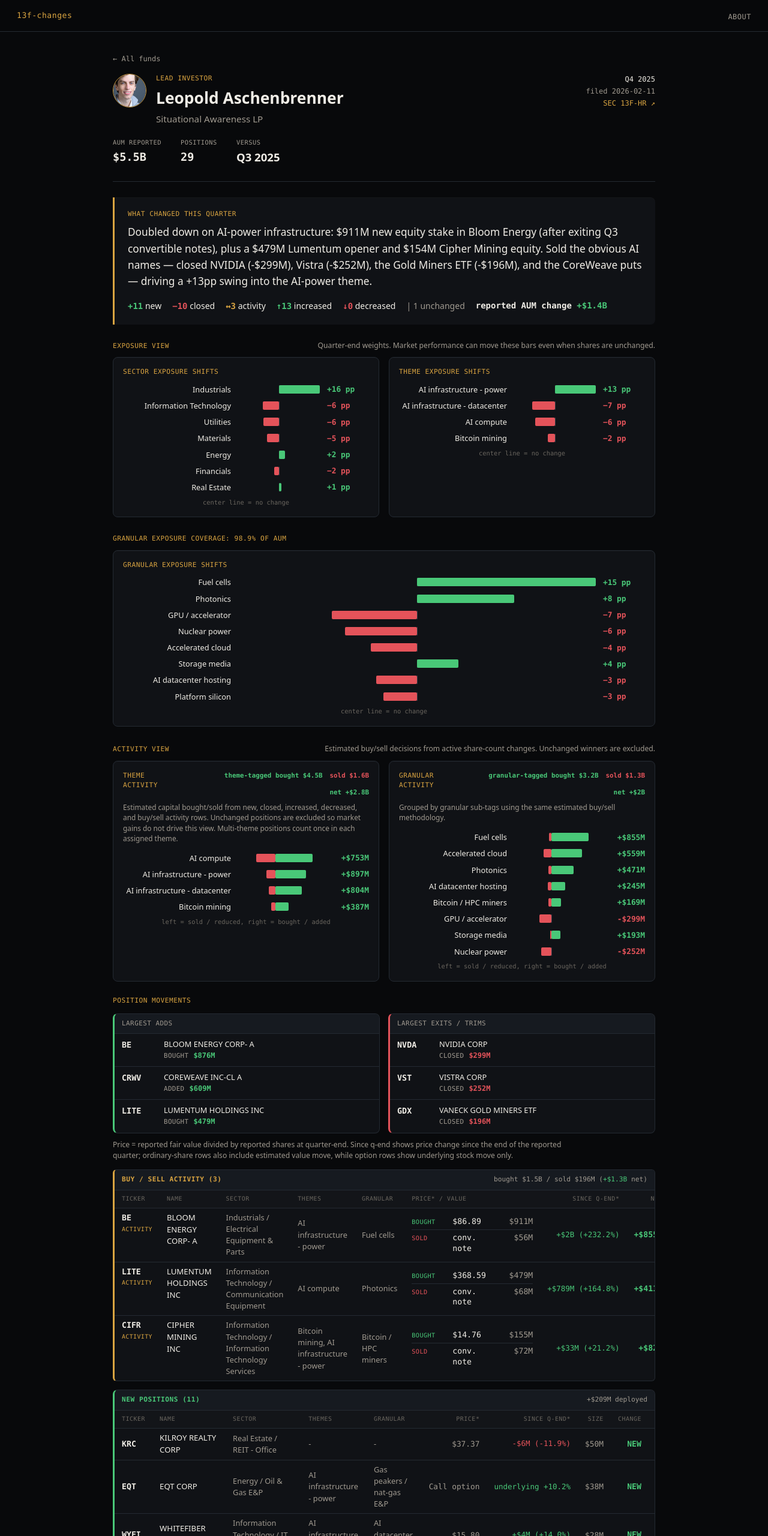
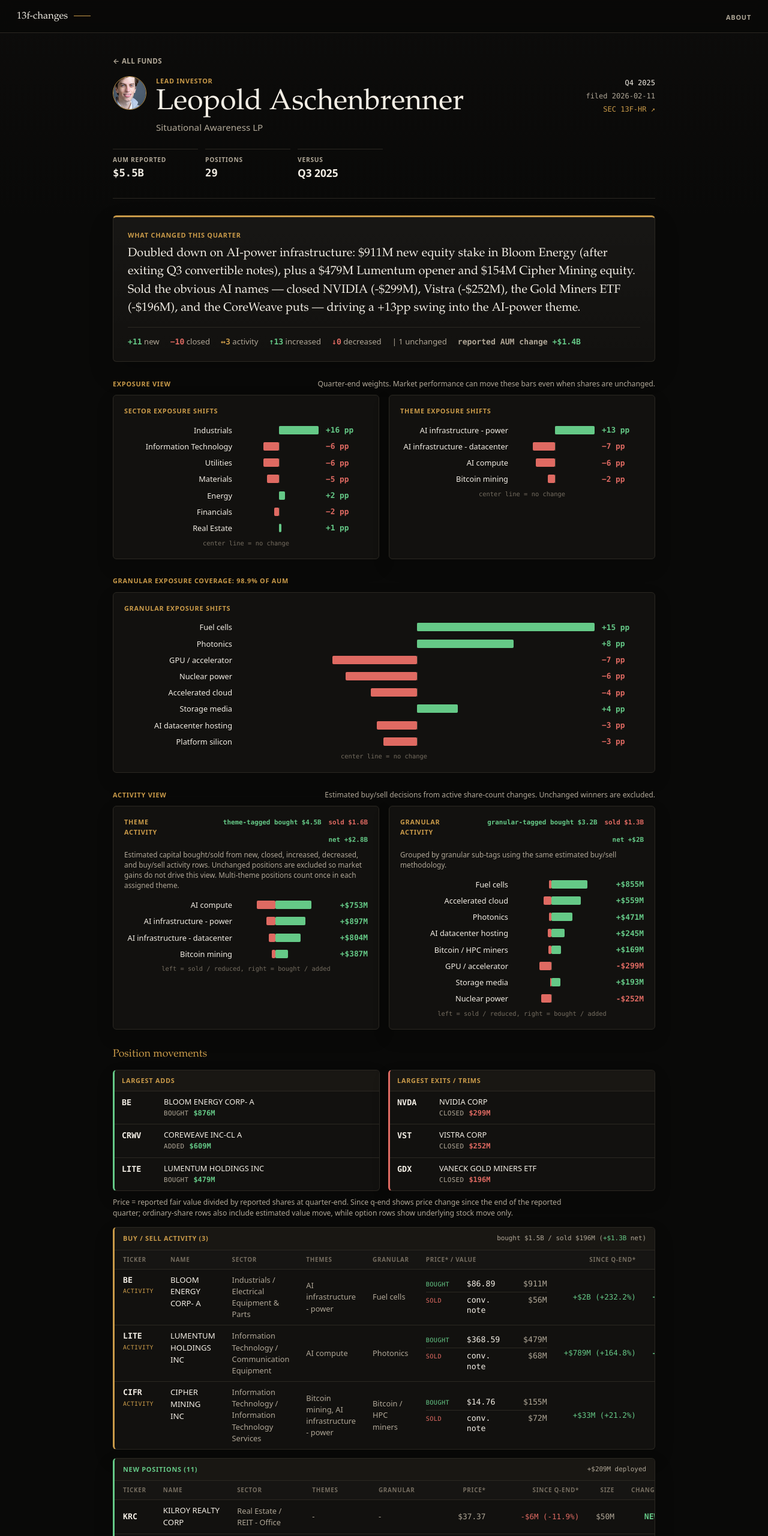
Before and after one commit to skelley-projects/13f-changes, an Astro site: page /funds/situational-awareness in a window 1280 px wide. Shown: the top 2560 px of the page at 60% size. Built offline with nearby package versions, Linux system fonts and the light colour scheme; Astro itself is replaced by a stand-in of ours.

Commit message:
style: refine editorial finance theme

```diff
--- a/public/global.css
+++ b/public/global.css
@@ -1,25 +1,28 @@
 /* === Theme tokens === */
 :root {
-  --bg: #08090b;
-  --bg-elev: #101216;
-  --bg-tinted: #161a20;
-  --border: #242a32;
-  --border-strong: #333b46;
+  --bg: #090908;
+  --bg-elev: #12110f;
+  --bg-tinted: #191713;
+  --bg-soft: #0d0c0b;
+  --border: #2b2822;
+  --border-strong: #403a2f;
 
-  --fg: #f0ede6;
-  --fg-muted: #a09a90;
-  --fg-dim: #6a665f;
+  --fg: #f3eee5;
+  --fg-muted: #b0a797;
+  --fg-dim: #756d60;
 
-  --accent: #d9a441;
-  --accent-hover: #f0bf63;
-  --accent-dark: #6f5120;
+  --accent: #c99a49;
+  --accent-hover: #e1b86d;
+  --accent-dark: #705124;
+  --accent-soft: #ead8b4;
 
-  --pos: #49c878;
-  --neg: #e4535a;
-  --buy: #49c878;
-  --sell: #e4535a;
+  --pos: #65c987;
+  --neg: #df6a62;
+  --buy: #65c987;
+  --sell: #df6a62;
 
   --font-sans: ui-sans-serif, system-ui, -apple-system, "Segoe UI", Roboto, sans-serif;
+  --font-serif: "Iowan Old Style", "Palatino Linotype", Georgia, serif;
   --font-mono: ui-monospace, "SF Mono", Consolas, "Liberation Mono", Menlo, monospace;
 }
 
@@ -28,7 +31,9 @@
 html, body { margin: 0; padding: 0; }
 
 body {
-  background: var(--bg);
+  background:
+    linear-gradient(180deg, #0d0c0b 0%, var(--bg) 360px),
+    var(--bg);
   color: var(--fg);
   font-family: var(--font-sans);
   font-variant-numeric: tabular-nums;
@@ -45,9 +50,10 @@
 
 /* Uppercase mono label, used widely */
 .label {
-  font-family: var(--font-mono);
+  font-family: var(--font-sans);
+  font-weight: 700;
   font-size: 0.7rem;
-  letter-spacing: 0.5px;
+  letter-spacing: 0.7px;
   text-transform: uppercase;
   color: var(--accent);
 }
--- a/src/components/ActivityTable.astro
+++ b/src/components/ActivityTable.astro
@@ -143,17 +143,17 @@
     margin-bottom: 14px;
     overflow: hidden;
     background: var(--bg-elev);
-    box-shadow: inset 0 1px 0 rgba(255, 255, 255, 0.02);
+    box-shadow: 0 14px 34px rgba(0, 0, 0, 0.14);
   }
   header {
-    padding: 8px 12px;
-    font-family: var(--font-mono);
-    font-size: 0.7rem;
-    font-weight: 600;
+    padding: 10px 14px;
+    font-family: var(--font-sans);
+    font-size: 0.68rem;
+    font-weight: 700;
     display: flex;
     justify-content: space-between;
     text-transform: uppercase;
-    letter-spacing: 0.5px;
+    letter-spacing: 0.75px;
     background: var(--bg-tinted);
     border-bottom: 1px solid var(--border);
   }
@@ -168,22 +168,22 @@
   table { width: 100%; border-collapse: collapse; font-size: 0.825rem; }
   th {
     text-align: left;
-    padding: 7px 12px;
-    font-family: var(--font-mono);
+    padding: 8px 14px;
+    font-family: var(--font-sans);
     font-size: 0.62rem;
-    font-weight: 500;
+    font-weight: 700;
     text-transform: uppercase;
-    letter-spacing: 0.55px;
+    letter-spacing: 0.7px;
     color: var(--fg-dim);
     border-bottom: 1px solid var(--border);
-    background: rgba(255, 255, 255, 0.012);
+    background: rgba(255, 255, 255, 0.016);
   }
   th.num { text-align: right; }
   tr { border-bottom: 1px solid var(--border); }
   tr:last-child { border-bottom: none; }
-  tr:hover { background: var(--bg-tinted); }
-  td { padding: 6px 12px; color: var(--fg); }
-  td:last-child, th:last-child { padding-right: 22px; }
+  tr:hover { background: rgba(255, 255, 255, 0.024); }
+  td { padding: 8px 14px; color: var(--fg); }
+  td:last-child, th:last-child { padding-right: 26px; }
   td.num { text-align: right; font-family: var(--font-mono); }
   td.muted { color: var(--fg-muted); font-size: 0.8rem; }
   td.ticker {
--- a/src/components/CapitalFlowBars.astro
+++ b/src/components/CapitalFlowBars.astro
@@ -58,9 +58,9 @@
   .flow-panel {
     background: var(--bg-elev);
     border: 1px solid var(--border);
-    border-radius: 8px;
-    padding: 16px;
-    box-shadow: inset 0 1px 0 rgba(255, 255, 255, 0.02);
+    border-radius: 6px;
+    padding: 18px;
+    box-shadow: 0 12px 30px rgba(0, 0, 0, 0.13);
   }
   header {
     display: flex;
@@ -70,11 +70,12 @@
     margin-bottom: 10px;
   }
   .label {
-    font-family: var(--font-mono);
-    font-size: 0.7rem;
+    font-family: var(--font-sans);
+    font-size: 0.68rem;
+    font-weight: 700;
     color: var(--accent);
     text-transform: uppercase;
-    letter-spacing: 0.5px;
+    letter-spacing: 0.75px;
   }
   .totals {
     display: flex;
--- a/src/components/ChangeHero.astro
+++ b/src/components/ChangeHero.astro
@@ -36,28 +36,31 @@
 
 <style>
   .hero {
-    background: var(--bg-elev);
-    border-left: 3px solid var(--accent);
-    padding: 20px 22px;
-    margin-bottom: 26px;
-    border-radius: 0 8px 8px 0;
-    box-shadow: inset 0 1px 0 rgba(255, 255, 255, 0.025);
+    background: linear-gradient(180deg, rgba(255, 255, 255, 0.025), rgba(255, 255, 255, 0)), var(--bg-elev);
+    border: 1px solid var(--border);
+    border-top: 3px solid var(--accent);
+    padding: 22px 24px;
+    margin-bottom: 28px;
+    border-radius: 6px;
+    box-shadow: 0 18px 42px rgba(0, 0, 0, 0.18);
   }
   .first-filing {
     background: var(--bg-elev);
-    border-left-color: var(--fg-dim);
+    border-top-color: var(--fg-dim);
   }
   .label {
-    font-family: var(--font-mono);
-    font-size: 0.7rem;
+    font-family: var(--font-sans);
+    font-size: 0.68rem;
+    font-weight: 700;
     color: var(--accent);
     text-transform: uppercase;
-    letter-spacing: 0.5px;
+    letter-spacing: 0.75px;
     margin-bottom: 8px;
   }
   .summary {
-    font-size: 1.08rem;
-    line-height: 1.58;
+    font-family: var(--font-serif);
+    font-size: 1.24rem;
+    line-height: 1.52;
     margin: 0 0 16px;
     color: var(--fg);
   }
@@ -65,9 +68,11 @@
   .counts {
     display: flex;
     gap: 10px 18px;
-    font-size: 0.875rem;
-    color: var(--fg);
+    font-size: 0.82rem;
+    color: var(--fg-muted);
     flex-wrap: wrap;
+    padding-top: 14px;
+    border-top: 1px solid var(--border);
   }
   .counts strong { font-family: var(--font-mono); }
   .up { color: var(--pos); }
--- a/src/components/FundHeader.astro
+++ b/src/components/FundHeader.astro
@@ -48,8 +48,8 @@
 <style>
   .fund-header {
     border-bottom: 1px solid var(--border);
-    padding-bottom: 26px;
-    margin-bottom: 26px;
+    padding-bottom: 28px;
+    margin-bottom: 28px;
   }
   .lead {
     display: flex;
@@ -59,19 +59,22 @@
   }
   .lead-text { flex: 1; min-width: 200px; }
   .lead-label {
-    font-family: var(--font-mono);
-    font-size: 0.7rem;
+    font-family: var(--font-sans);
+    font-size: 0.68rem;
+    font-weight: 700;
     text-transform: uppercase;
-    letter-spacing: 0.5px;
+    letter-spacing: 0.75px;
     color: var(--accent);
     margin-bottom: 4px;
   }
   .fund-header h1 {
     margin: 0 0 4px;
-    font-size: 1.65rem;
+    font-family: var(--font-serif);
+    font-size: clamp(2rem, 4vw, 3rem);
     color: var(--fg);
-    font-weight: 600;
+    font-weight: 500;
     letter-spacing: 0;
+    line-height: 1.04;
   }
   .fund-name {
     color: var(--fg-muted);
@@ -80,30 +83,37 @@
   .meta {
     display: flex;
     flex-direction: column;
-    gap: 2px;
+    gap: 4px;
     text-align: right;
     font-family: var(--font-mono);
     font-size: 0.75rem;
     color: var(--fg-muted);
+    padding-top: 2px;
   }
   .period { color: var(--fg); }
   .edgar-link { font-size: 0.75rem; }
   .stats {
     display: flex;
-    gap: 32px;
-    margin-top: 20px;
+    gap: 12px;
+    margin-top: 24px;
     flex-wrap: wrap;
   }
+  .stat {
+    min-width: 142px;
+    border-top: 1px solid var(--border);
+    padding-top: 10px;
+  }
   .stat-label {
-    font-family: var(--font-mono);
-    font-size: 0.65rem;
+    font-family: var(--font-sans);
+    font-size: 0.64rem;
+    font-weight: 700;
     text-transform: uppercase;
-    letter-spacing: 0.5px;
+    letter-spacing: 0.75px;
     color: var(--fg-muted);
     margin-bottom: 2px;
   }
   .stat-value {
-    font-size: 1.16rem;
+    font-size: 1.08rem;
     color: var(--fg);
     font-weight: 600;
   }
--- a/src/components/Layout.astro
+++ b/src/components/Layout.astro
@@ -28,30 +28,42 @@
     display: flex;
     justify-content: space-between;
     align-items: center;
-    padding: 14px 28px;
+    padding: 15px 28px;
     border-bottom: 1px solid var(--border);
-    background: rgba(8, 9, 11, 0.94);
+    background: rgba(9, 9, 8, 0.92);
     backdrop-filter: blur(10px);
+    position: sticky;
+    top: 0;
+    z-index: 10;
   }
   .wordmark {
-    font-family: var(--font-mono);
-    font-size: 0.82rem;
-    color: var(--accent);
-    letter-spacing: 0.5px;
+    font-family: var(--font-serif);
+    font-size: 1.02rem;
+    color: var(--fg);
+    letter-spacing: 0.1px;
     text-decoration: none;
+  }
+  .wordmark::after {
+    content: '';
+    display: inline-block;
+    width: 28px;
+    margin-left: 10px;
+    border-top: 1px solid var(--accent);
+    transform: translateY(-4px);
   }
   .wordmark:hover { color: var(--accent-hover); text-decoration: none; }
   .site-nav a {
-    font-family: var(--font-mono);
-    font-size: 0.75rem;
+    font-family: var(--font-sans);
+    font-size: 0.68rem;
+    font-weight: 700;
     text-transform: uppercase;
-    letter-spacing: 0.5px;
+    letter-spacing: 0.8px;
     color: var(--fg-muted);
   }
   .site-nav a:hover { color: var(--accent); text-decoration: none; }
   .container {
     margin: 0 auto;
-    padding: 36px 28px 72px;
+    padding: 38px 28px 72px;
   }
   .container-narrow { max-width: 720px; }
   .container-default { max-width: 960px; }
--- a/src/components/MovementHighlights.astro
+++ b/src/components/MovementHighlights.astro
@@ -128,21 +128,23 @@
   }
   .highlight-group {
     border: 1px solid var(--border);
-    border-radius: 8px;
+    border-radius: 6px;
     background: var(--bg-elev);
     overflow: hidden;
+    box-shadow: 0 12px 30px rgba(0, 0, 0, 0.12);
   }
   .highlight-group.add { border-left: 3px solid var(--pos); }
   .highlight-group.exit { border-left: 3px solid var(--neg); }
   .group-label {
-    padding: 8px 12px;
+    padding: 9px 12px;
     border-bottom: 1px solid var(--border);
     background: var(--bg-tinted);
-    color: var(--fg-muted);
-    font-family: var(--font-mono);
+    color: var(--accent);
+    font-family: var(--font-sans);
     font-size: 0.68rem;
+    font-weight: 700;
     text-transform: uppercase;
-    letter-spacing: 0.5px;
+    letter-spacing: 0.75px;
   }
   .item {
     display: grid;
--- a/src/components/MovementTable.astro
+++ b/src/components/MovementTable.astro
@@ -154,23 +154,23 @@
 <style>
   .movement {
     border: 1px solid var(--border);
-    border-radius: 8px;
+    border-radius: 6px;
     margin-bottom: 14px;
     overflow: hidden;
     background: var(--bg-elev);
-    box-shadow: inset 0 1px 0 rgba(255, 255, 255, 0.02);
+    box-shadow: 0 14px 34px rgba(0, 0, 0, 0.14);
   }
   .movement-pos { border-left: 3px solid var(--pos); }
   .movement-neg { border-left: 3px solid var(--neg); }
   header {
-    padding: 8px 12px;
-    font-family: var(--font-mono);
-    font-size: 0.7rem;
-    font-weight: 600;
+    padding: 10px 14px;
+    font-family: var(--font-sans);
+    font-size: 0.68rem;
+    font-weight: 700;
     display: flex;
     justify-content: space-between;
     text-transform: uppercase;
-    letter-spacing: 0.5px;
+    letter-spacing: 0.75px;
     background: var(--bg-tinted);
     border-bottom: 1px solid var(--border);
   }
@@ -186,22 +186,22 @@
   table { width: 100%; border-collapse: collapse; font-size: 0.825rem; }
   th {
     text-align: left;
-    padding: 7px 12px;
-    font-family: var(--font-mono);
+    padding: 8px 14px;
+    font-family: var(--font-sans);
     font-size: 0.62rem;
-    font-weight: 500;
+    font-weight: 700;
     text-transform: uppercase;
-    letter-spacing: 0.55px;
+    letter-spacing: 0.7px;
     color: var(--fg-dim);
     border-bottom: 1px solid var(--border);
-    background: rgba(255, 255, 255, 0.012);
+    background: rgba(255, 255, 255, 0.016);
   }
   th.num { text-align: right; }
   tr { border-bottom: 1px solid var(--border); }
   tr:last-child { border-bottom: none; }
-  tr:hover { background: var(--bg-tinted); }
-  td { padding: 6px 12px; color: var(--fg); }
-  td:last-child, th:last-child { padding-right: 22px; }
+  tr:hover { background: rgba(255, 255, 255, 0.024); }
+  td { padding: 8px 14px; color: var(--fg); }
+  td:last-child, th:last-child { padding-right: 26px; }
   td.num { text-align: right; font-family: var(--font-mono); }
   td.muted { color: var(--fg-muted); font-size: 0.8rem; }
   td.ticker { font-family: var(--font-mono); font-weight: 600; color: var(--fg); }
--- a/src/components/SectorDeltaBars.astro
+++ b/src/components/SectorDeltaBars.astro
@@ -45,17 +45,18 @@
   .delta-panel {
     background: var(--bg-elev);
     border: 1px solid var(--border);
-    border-radius: 8px;
-    padding: 16px;
-    box-shadow: inset 0 1px 0 rgba(255, 255, 255, 0.02);
+    border-radius: 6px;
+    padding: 18px;
+    box-shadow: 0 12px 30px rgba(0, 0, 0, 0.13);
   }
   .label {
-    font-family: var(--font-mono);
-    font-size: 0.7rem;
+    font-family: var(--font-sans);
+    font-size: 0.68rem;
+    font-weight: 700;
     color: var(--accent);
     text-transform: uppercase;
-    letter-spacing: 0.5px;
-    margin-bottom: 10px;
+    letter-spacing: 0.75px;
+    margin-bottom: 14px;
   }
   .bars { font-size: 0.8rem; }
   .bar-row {
--- a/src/pages/about.astro
+++ b/src/pages/about.astro
@@ -59,25 +59,32 @@
 
 <style>
   .topnav {
-    font-family: var(--font-mono);
-    font-size: 0.75rem;
+    font-family: var(--font-sans);
+    font-size: 0.72rem;
+    font-weight: 700;
+    letter-spacing: 0.45px;
+    text-transform: uppercase;
     margin-bottom: 16px;
   }
   .topnav a { color: var(--fg-muted); }
   .topnav a:hover { color: var(--accent); text-decoration: none; }
   article { line-height: 1.6; }
   h1 {
-    font-size: 1.5rem;
+    font-family: var(--font-serif);
+    font-size: clamp(2rem, 5vw, 3rem);
+    font-weight: 500;
     color: var(--fg);
     margin: 0 0 16px;
+    line-height: 1.06;
   }
   h2 {
-    font-size: 1.05rem;
+    font-size: 0.72rem;
     margin-top: 28px;
     color: var(--accent);
-    font-family: var(--font-mono);
+    font-family: var(--font-sans);
+    font-weight: 700;
     text-transform: uppercase;
-    letter-spacing: 0.5px;
+    letter-spacing: 0.75px;
   }
   p, li { color: var(--fg); }
   ul { padding-left: 20px; }
--- a/src/pages/funds/[slug].astro
+++ b/src/pages/funds/[slug].astro
@@ -139,8 +139,11 @@
 
 <style>
   .topnav {
-    font-family: var(--font-mono);
-    font-size: 0.75rem;
+    font-family: var(--font-sans);
+    font-size: 0.72rem;
+    font-weight: 700;
+    letter-spacing: 0.45px;
+    text-transform: uppercase;
     margin-bottom: 16px;
   }
   .topnav a { color: var(--fg-muted); }
@@ -156,11 +159,12 @@
     margin: 0 0 10px;
   }
   .analysis-kicker {
-    font-family: var(--font-mono);
-    font-size: 0.7rem;
+    font-family: var(--font-sans);
+    font-size: 0.68rem;
+    font-weight: 700;
     color: var(--accent);
     text-transform: uppercase;
-    letter-spacing: 0.5px;
+    letter-spacing: 0.75px;
     white-space: nowrap;
   }
   .analysis-heading p {
@@ -171,12 +175,11 @@
     text-align: right;
   }
   .section-label {
-    font-family: var(--font-mono);
-    font-size: 0.7rem;
+    font-family: var(--font-serif);
+    font-size: 1.1rem;
     color: var(--accent);
-    text-transform: uppercase;
-    letter-spacing: 0.5px;
-    margin: 24px 0 12px;
+    letter-spacing: 0;
+    margin: 28px 0 12px;
   }
   .movements { margin-bottom: 24px; }
   .pricing-note {
@@ -195,10 +198,11 @@
     margin-bottom: 24px;
   }
   .coverage-note {
-    font-family: var(--font-mono);
-    font-size: 0.7rem;
+    font-family: var(--font-sans);
+    font-size: 0.68rem;
+    font-weight: 700;
     text-transform: uppercase;
-    letter-spacing: 0.5px;
+    letter-spacing: 0.75px;
     color: var(--accent);
     margin-bottom: 10px;
   }
--- a/src/pages/index.astro
+++ b/src/pages/index.astro
@@ -103,24 +103,35 @@
 <style>
   .page-header { margin-bottom: 32px; }
   .page-header h1 {
-    font-family: var(--font-mono);
-    font-size: 1.4rem;
-    color: var(--accent);
+    font-family: var(--font-serif);
+    font-size: clamp(2.1rem, 5vw, 3.6rem);
+    color: var(--fg);
     margin: 0;
-    letter-spacing: 0.5px;
+    letter-spacing: 0;
+    line-height: 1.02;
   }
-  .tagline { color: var(--fg-muted); margin: 6px 0 0; font-size: 0.9rem; }
+  .tagline {
+    color: var(--fg-muted);
+    margin: 8px 0 0;
+    font-size: 1rem;
+    max-width: 560px;
+  }
 
-  .funds-table { width: 100%; border-collapse: collapse; font-size: 0.875rem; }
+  .funds-table {
+    width: 100%;
+    border-collapse: collapse;
+    font-size: 0.875rem;
+    border-top: 1px solid var(--border-strong);
+  }
   .funds-table th {
     text-align: left;
-    padding: 8px 12px;
-    font-family: var(--font-mono);
-    font-weight: 500;
-    font-size: 0.7rem;
+    padding: 9px 12px;
+    font-family: var(--font-sans);
+    font-weight: 700;
+    font-size: 0.64rem;
     text-transform: uppercase;
-    letter-spacing: 0.5px;
-    color: var(--accent);
+    letter-spacing: 0.75px;
+    color: var(--fg-dim);
     border-bottom: 1px solid var(--border-strong);
     background: transparent;
   }
@@ -130,17 +141,17 @@
     vertical-align: middle;
   }
   .funds-table td.num, .funds-table th.num { text-align: right; font-family: var(--font-mono); }
-  .funds-table tr:hover td { background: var(--bg-elev); }
+  .funds-table tr:hover td { background: rgba(255, 255, 255, 0.024); }
   .fundname { color: var(--fg); font-weight: 600; }
   .fundname:hover { color: var(--accent); text-decoration: none; }
   .manager-cell { display: inline-flex; align-items: center; gap: 8px; }
   .muted { color: var(--fg-muted); font-size: 0.85rem; }
   .chip {
     display: inline-block;
-    background: var(--bg-tinted);
+    background: rgba(255, 255, 255, 0.018);
     border: 1px solid var(--border-strong);
     padding: 2px 6px;
-    border-radius: 3px;
+    border-radius: 999px;
     font-family: var(--font-mono);
     font-size: 0.7rem;
     margin-right: 4px;
```
Also changed, not shown: src/components/HoldingsTable.astro (+10 -10 lines), src/components/PerformanceTable.astro (+10 -10 lines).
